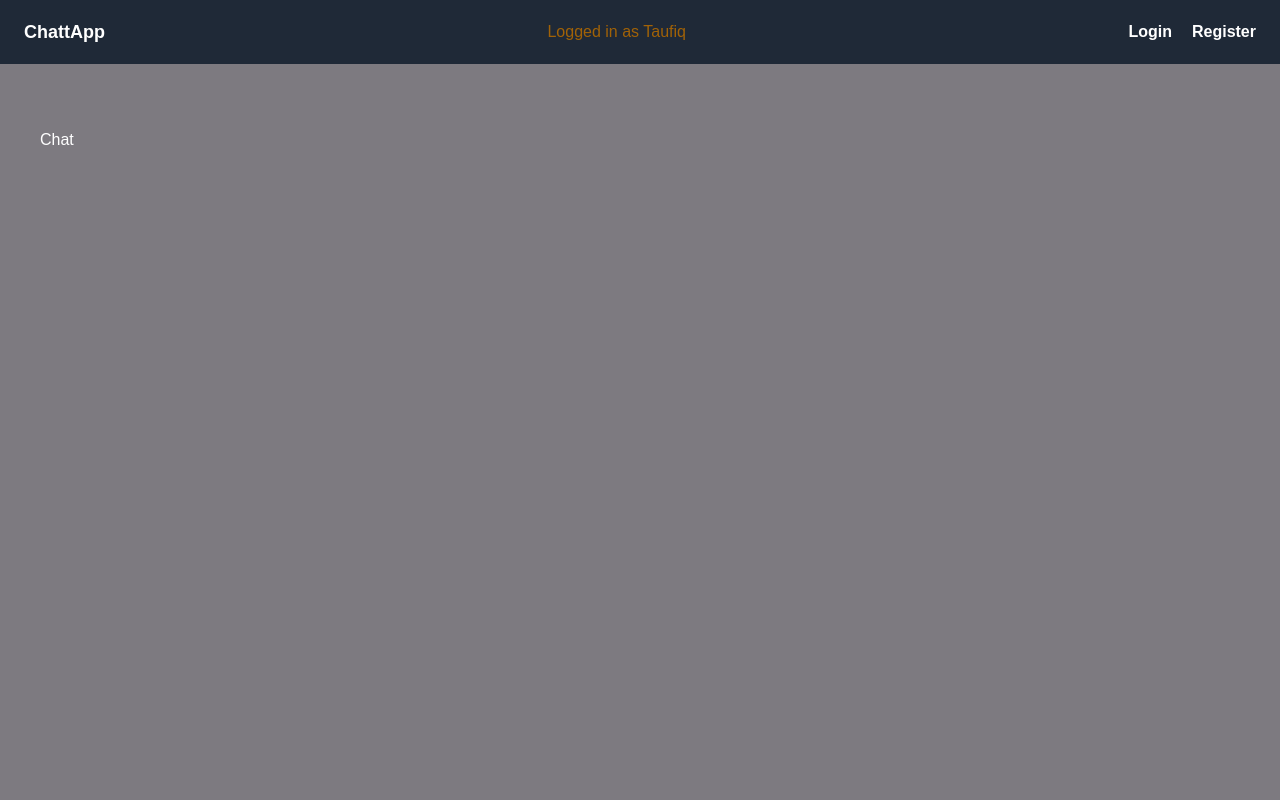
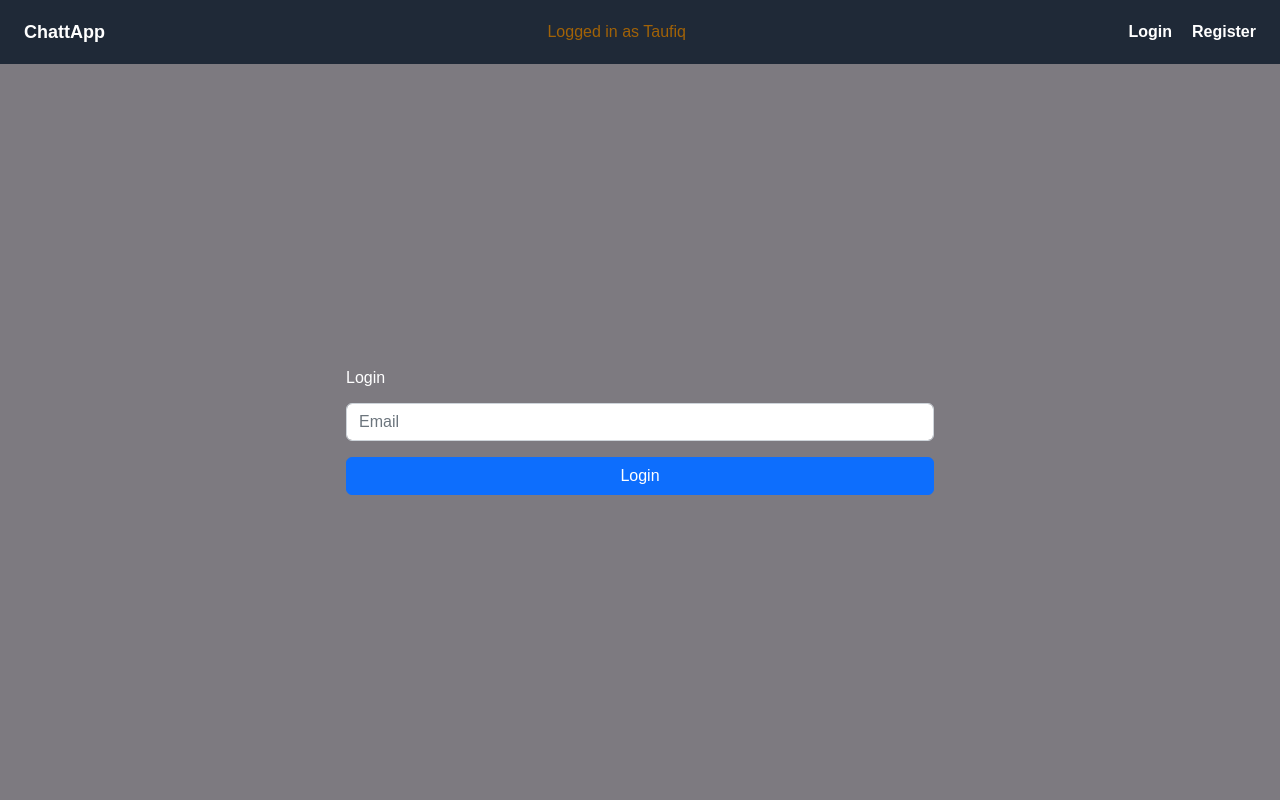
Before and after one commit to Taufiqul7756/Real-time-chat-app, a React (Vite) app in the folder client/: page / in a window 1280 px wide. Shown: the top 800 px of the page. Built offline with nearby package versions, Linux system fonts and the light colour scheme.

Commit message:
Protecting Routes if user logged in

```diff
--- a/client/src/App.jsx
+++ b/client/src/App.jsx
@@ -5,16 +5,19 @@
 import "bootstrap/dist/css/bootstrap.min.css";
 
 import NavBar from "./components/NavBar";
+import { useContext } from "react";
+import { AuthContext } from "./context/AuthContext";
 
 function App() {
+  const { user } = useContext(AuthContext);
   return (
     <>
       <NavBar />
       <div className="p-10">
         <Routes>
-          <Route path="/" element={<Chat />} />
-          <Route path="/register" element={<Register />} />
-          <Route path="/login" element={<Login />} />
+          <Route path="/" element={user ? <Chat /> : <Login />} />
+          <Route path="/register" element={user ? <Chat /> : <Register />} />
+          <Route path="/login" element={user ? <Chat /> : <Login />} />
           <Route path="*" element={<Navigate to="/" />} />
         </Routes>
       </div>
```
